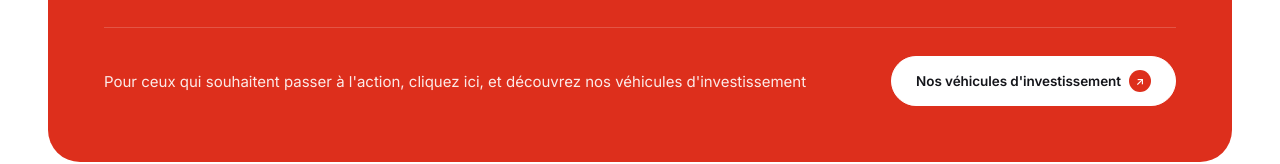
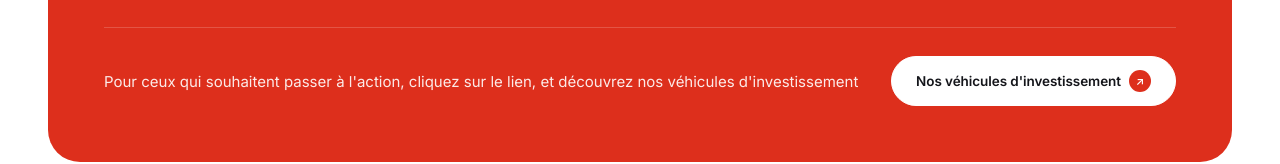
Before and after one commit to bigo21/umdeny.vireel-website, a React (Vite) app: page / in a window 1280 px wide. Shown: the part 8985-9149 px from the top of the page. Built offline with nearby package versions, Linux system fonts and the light colour scheme.

Commit message:
content : remplace "cliquez ici" par "cliquez sur le lien"
Co-Authored-By: Claude Sonnet 4.6 <noreply@anthropic.com>

```diff
--- a/src/content.js
+++ b/src/content.js
@@ -32,7 +32,7 @@ const CONTENT = {
       sub: "Vous êtes en Afrique ou dans la diaspora. Vous sentez que des opportunités existent — la bourse, le trading, la crypto — mais vous n'avez pas encore les bases pour vous lancer sans risque. Nous sommes là pour ça.",
       sub2: "Depuis 2019, notre équipe accompagne des particuliers dans la gestion et le développement de leur patrimoine. Formez-vous par des experts en finance — des praticiens qui accompagnent des clients fortunés et gèrent des portefeuilles importants au quotidien.",
       cta1: "Découvrir nos formations",
-      cta2: "Pour ceux qui souhaitent passer à l'action, cliquez ici, et découvrez nos véhicules d'investissement",
+      cta2: "Pour ceux qui souhaitent passer à l'action, cliquez sur le lien, et découvrez nos véhicules d'investissement",
       stats: [
         { num: "1M+", unit: "USD", label: "de capital géré" },
         { num: "10+", label: "Projets pilotés" },
```
